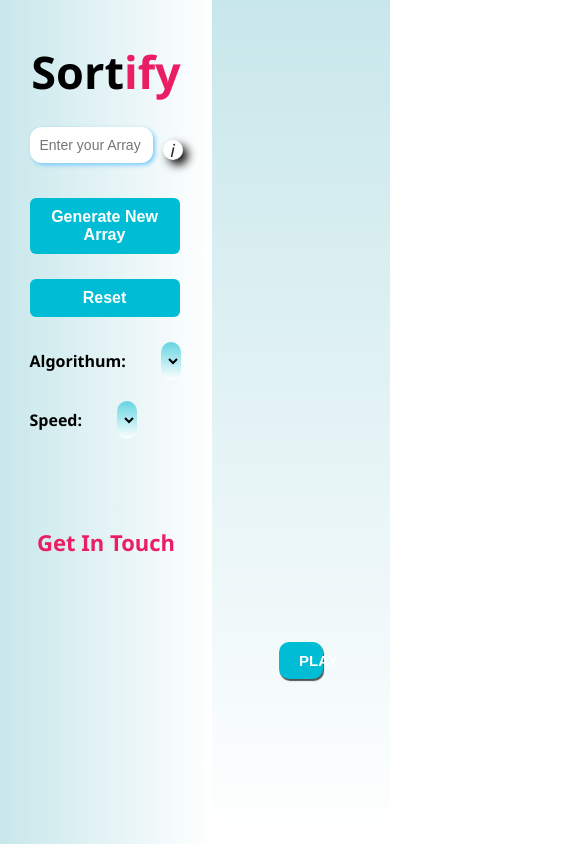
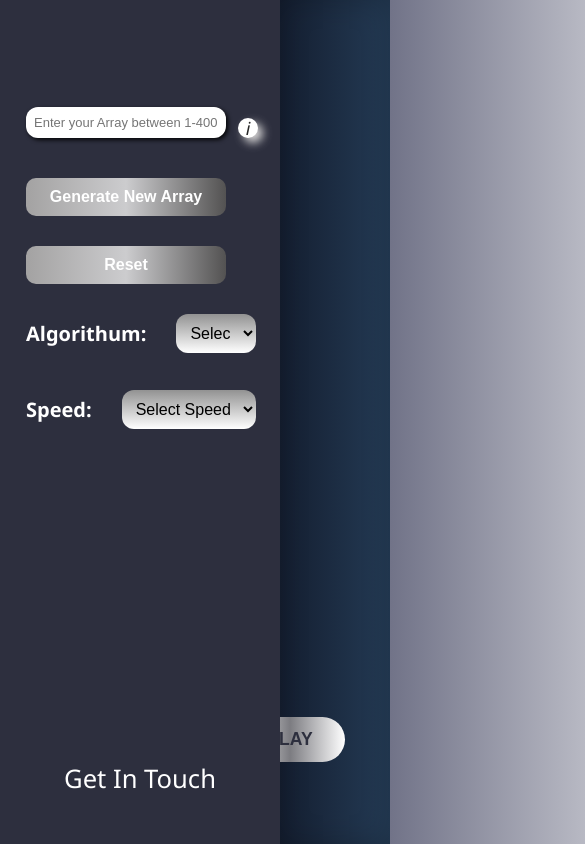
Before and after one commit to Sh1wang1/sortify, a React (Vite) app: page / in a window 390 px wide. Shown: the top 844 px of the page, 585 px wide, since content can reach past the window. Built offline with nearby package versions, Linux system fonts and the light colour scheme.

Commit message:
ui changed

```diff
--- a/src/App.css
+++ b/src/App.css
@@ -1,57 +1,165 @@
+* {
+  box-sizing: border-box;
+  margin: 0;
+  padding: 0;
+}
+
 body {
-    margin: 0;
-    font-family: 'Segoe UI', sans-serif;
+  font-family: "Segoe UI", Tahoma, Geneva, Verdana, sans-serif;
+  background: linear-gradient(to right, #717388 0%, white 100%);
+  color: #333;
+  overflow-x: hidden;
 }
 .app-container {
   display: flex;
   height: 100vh;
+  width: 100%;
 }
-  .sort {
-    color: black;
-    font-size: 45px;
+.sidebar {
+   background-color: #2d2f3e;
+  color: #fff;
+  padding: 1rem;
+  width: 280px;
+  display: flex;
+  flex-direction: column;
+  justify-content: space-between;
 }
-  .ify {
-    color: #e91e63;
-    font-size: 45px;
+
+.heading {
+  text-align: center;
+  margin-bottom: 1rem;
+  margin-left:690px;
+  z-index: 2;
+}
+
+
+
+.group {
+  font-size: 3rem;
+  font-weight: bold;
 
 }
 
+.sort {
+  color: #ffffff;
+}
+
+.ify {
+  color: #e91e63;
+}
 .group:hover .sort {
   color: #e91e63;
 }
 .group:hover .ify {
-    color: black;
+  color: rgb(255, 255, 255);
 }
 
-  .sidebar {
-    width: 300px;
-    background: linear-gradient(to right, #c8e7eb 0%, white 100%);
+
+.new-sidebar {
+  flex: 1;
   display: flex;
   flex-direction: column;
-    align-items: flex-start;
-    justify-content: flex-start;
-    box-shadow: 2px 0 5px rgba(121, 53, 53, 0.1);
+  justify-content: space-between;
 }
 
-  .sidebar h2 {
-    font-size: 37px;
-    font-weight: bold;
-    margin-bottom: 10px;
-    margin-left: 700px;
-    z-index: 2;
-  }
-  .sidebar label {
-    font-weight: 500;
+.footer {
+  font-size: 1.6rem;
+  text-align: center;
+  color:white;
+  cursor: pointer;
+  margin-bottom:2rem;
 }
 
-  .sidebar select {
-    padding: 10px 10px;
-    font-size: 14px;
-    border-radius: 15px;
+.footer:hover {
+  color: #e91e63;
+  text-decoration: underline;
 }
 
-  .sidebar input[type="range"] {
-    width: 100%;
+.visualizer-wrap {
+  flex: 1;
+  display: flex;
+  flex-direction: column;
+  /* background: linear-gradient(to right, #38394e 0%, white 100%); */
+
+  background: linear-gradient(to right, #141e30, #243b55);
+
+    box-shadow: inset 0 0 30px rgba(0, 0, 0, 0.2);
+  overflow: auto;
+  gap: 0px;
+}
+
+.visualizer {
+  display: flex;
+  align-items: flex-end;
+  justify-content: center;
+  height: 85%;
+  padding: 1rem;
+
+}
+
+.bar {
+  width: 30px;
+background-color: #00bcd4;
+  text-align: center;
+  font-size: 12px;
+  font-weight: bold;
+  color: #000000;
+  border-radius: 5px 5px 0 0;
+  transition: background-color 0.3s, height 0.3s;
+}
+
+.button-container {
+  display: flex;
+  justify-content: center;
+
+}
+
+.play-btn {
+  background: linear-gradient(to right, #ffffff, #7c7c81, #ffffff);
+  border: none;
+  padding: 0.75rem 2rem;
+  border-radius: 30px;
+  font-size: 1.1rem;
+  font-weight: bold;
+  color: #2d2f3e;
+  cursor: pointer;
+  margin-left: -90px;
+  transition: transform 0.2s ease, background 0.3s ease;
+}
+
+.play-btn:disabled {
+  cursor: not-allowed;
+}
+
+.play-btn:hover:not(:disabled) {
+  transform: scale(1.05);
+}
+
+/* .legend-right {
+  position: absolute;
+  top: 10%;
+  right: 20px;
+  background: #fdfdfd;
+  border: 2px solid #5fb8fd;
+  border-radius: 10px;
+  padding: 1rem;
+  box-shadow: 0 5px 15px rgba(0, 0, 0, 0.15);
+  animation: fadeIn 0.3s ease;
+  z-index: 999;
+} */
+
+.close-legend {
+  background: none;
+  border: none;
+  font-size: 1.2rem;
+  font-weight: bold;
+  color: #2d2f3e;
+  float: right;
+  cursor: pointer;
+}
+
+.close-legend:hover {
+  color: #ff4e4e;
 }
 
 .buttons {
@@ -61,126 +169,22 @@
   width: 100%;
 }
 
-  button,
-  select,
-  input {
-    width: 90%;
-    padding: 0.5rem;
-    border-radius: 10px;
-    border:none;
-    font-size: 16px;
 
+button:disabled {
+  cursor: not-allowed;
+}
+input:disabled {
+   cursor: not-allowed;
 }
 
-  .sidebar button {
-    padding: 10px;
-    font-size: 16px;
-    font-weight: bold;
-    border-radius: 6px;
-    background-color: #00bcd4;
-    color: white;
-    cursor: pointer;
-    width:249px;
-    transition: background-color 0.3s;
+
+@keyframes fadeIn {
+  from {
+    opacity: 0;
+    transform: translateX(30px);
   }
-
-  .sidebar button:hover {
-    background-color: #0c8592;
+  to {
+    opacity: 1;
+    transform: translateX(0);
   }
-
-  .footer {
-    margin-left: 80px;
-    text-align: center;
-    font-size: 22px;
-    font-weight: bold;
-    color: #e91e63;
-    cursor: pointer;
-
-
 }
-
-  .visualizer {
-    flex-grow: 1;
-    background: linear-gradient(to bottom, #c8e7eb 0%, white 100%);
-    display: flex;
-    flex-direction: column;
-    align-items: center;
-    justify-content: center;
-    position: relative;
-    gap:12px;
-  }
-
-  .play-btn {
-    margin-right: 80px;
-    padding: 10px 20px;
-    width:200px;
-    background-color: #00bcd4;
-    box-shadow: 1px 2px 1px rgba(5, 0, 0, 0.671);
-    border-radius: 10px;
-    color: white;
-    font-weight: bold;
-    font-size: 15px;
-    cursor: pointer;
-
-  }
-
-  .play-btn:disabled {
-    background-color: #00bcd4;
-    cursor: not-allowed;
-  }
-  .play-btn:hover {
-    background-color: #0d5d66;
-    box-shadow: 2px 4px 6px rgb(2, 1, 1);
-    transform: translateY(-2px);
-    transition: all 0.2s ease-in-out;
-  }
-  @media (max-width:830px) {
-    .app-container {
-      flex-direction: row;
-    }
-
-    .sidebar {
-      width: 180px;
-      align-items: center;
-      padding: 1rem;
-      box-shadow: none;
-    }
-
-    .sidebar h2 {
-      font-size: 30px;
-      margin-left: 0;
-      text-align: center;
-    }
-
-     .buttons {
-      flex-direction: column;
-      align-items: center;
-
-    }
-
-    .sidebar button {
-      width: 150px;
-    }
-
-    .footer {
-      margin-left: 0;
-      text-align: center;
-      padding-top: 30px;
-    }
-
-    .visualizer {
-      padding: 1rem;
-      gap: 7px;
-      display: flex;
-      flex-direction: column;
-      align-items: center;
-      position: relative;
-    }
-
-    .play-btn {
-      width: 30%;
-      cursor: pointer;
-      margin: 0;
-    }
-
-  }
--- a/src/App.jsx
+++ b/src/App.jsx
@@ -79,7 +79,6 @@
   };
 
   const reSet = () => {
-
     setArray([]);
     setSelectedSorting("");
     setUserInuptArray("");
@@ -162,11 +161,10 @@
               barTwo.style.backgroundColor = "#5fb8fd";
             }
           }, speed);
-
         } else if (animation.type === "markSorted") {
           barEle[animation.index].style.backgroundColor = "green";
         }
-      }, i * speed/0.5);
+      }, (i * speed) / 0.5);
     }
 
     setTimeout(() => {
@@ -174,7 +172,6 @@
       setArray(sortedArray);
     }, animations.length * speed + speed);
   };
-
 
   const animateSelectionSorting = (animations, sortedArray) => {
     const bars = document.getElementsByClassName("bar");
@@ -204,15 +201,17 @@
           }
 
           setTimeout(() => {
-            if (barOne.style.backgroundColor !== "green") barOne.style.backgroundColor = "#5fb8fd";
-            if (barTwo.style.backgroundColor !== "green") barTwo.style.backgroundColor = "#5fb8fd";
+            if (barOne.style.backgroundColor !== "green")
+              barOne.style.backgroundColor = "#5fb8fd";
+            if (barTwo.style.backgroundColor !== "green")
+              barTwo.style.backgroundColor = "#5fb8fd";
           }, speed);
         }
 
         if (isSorted) {
           bars[barOneIdx].style.backgroundColor = "green";
         }
-      }, i * speed/0.5);
+      }, (i * speed) / 0.5);
     }
 
     setTimeout(() => {
@@ -262,7 +261,6 @@
             break;
           }
 
-
           case "sortedUpto": {
             for (let k = 0; k <= action.index; k++) {
               bars[k].style.backgroundColor = "green";
@@ -290,8 +288,8 @@
   };
   const animateMergeSorting = (animations) => {
     const bars = document.getElementsByClassName("bar");
-    for (let i=0;i<bars.length;i++){
-      bars[i].style.backgroundColor="#5fb8fd";
+    for (let i = 0; i < bars.length; i++) {
+      bars[i].style.backgroundColor = "#5fb8fd";
     }
     for (let i = 0; i < animations.length; i++) {
       const isColorChange = i % 3 !== 2;
@@ -324,16 +322,16 @@
     }, animations.length * speed);
   };
 
-
-
   return (
     <div className="app-container">
         <div className="sidebar">
+          <div className="heading">
             <h2 className="group">
               <span className="sort">Sort</span>
               <span className="ify">ify</span>
             </h2>
-
+          </div>
+          <div className="new-sidebar">
             <Control
               handleNewArrayGenrate={handleNewArrayGenrate}
               handleSorting={handleSorting}
@@ -345,33 +343,35 @@
               speed={speed}
               selectedSorting={selectedSorting}
             />
-
             <p className="footer" onClick={() => setShowContact(true)}>
               Get In Touch
             </p>
           </div>
-
-      <div className="visualizer">
+        </div>
+        <div className="visualizer-wrap">
+        <div className="visualizer" >
           <Visual array={array} />
+        </div>
+          <div className="button-container">
             <button
               className="play-btn"
               onClick={handlePlay}
-          disabled={ isSorting ||
-            array.length === '' ||
-            !selectedSorting ||
-            !speed }
+              disabled={
+                isSorting || array.length === 0 || !selectedSorting || !speed
+              }
             >
               PLAY
             </button>
           </div>
-      {showColor && (
-        <div className="legend-right">
-          <button className="close-legend" onClick={() => setShowColor(false)}>
-            ×
-          </button>
-          <Color />
+
+
+        {
+          showColor && (<Color
+            isVisible={showColor}
+            onClose={()=> setShowColor(false)}/>
+          )
+        }
         </div>
-      )}
 
       {showContact && (
         <ContactSection
--- a/src/control/Color.jsx
+++ b/src/control/Color.jsx
@@ -1,8 +1,10 @@
 import React from "react";
 import "./Color.css";
 
-function Color() {
+function Color({ isVisible, onClose }) {
   return (
+    <div className={`color-section ${isVisible ? "show" : ""}`}>
+      <span className="close-icon" onClick={onClose}>&times;</span>
     <div className="legend-container">
       <h3 className="visual">Visual Actions</h3>
       <ul className="legend-list">
@@ -24,6 +26,7 @@
         </li>
       </ul>
     </div>
+    </div>
   );
 }
 
--- a/src/control/Control.jsx
+++ b/src/control/Control.jsx
@@ -36,7 +36,7 @@
         Reset
       </button>
       <div className="select-wrap">
-        <div className="child-wrap">
+        <div className="child-wrap algo">
           <label htmlFor="algorithm">
             Algorithum:
             <select
--- a/src/control/Visual.css
+++ b/src/control/Visual.css
@@ -2,7 +2,6 @@
     display: flex;
     justify-content: center;
     align-items:flex-end;
-    gap: 8px;
     margin-top: 50px;
     position: relative;
     height: 400px;
@@ -12,7 +11,7 @@
     margin: 0 5px;
     margin-right:15px;
     width: 25px;
-    background-color: #5fb8fd;
+    background-color:  #00bcd4;
     border-radius: 10px;
     box-shadow: 5px 5px 15px #202020;
     transition: height 0.2s, background-color 0.2s;
@@ -34,7 +33,7 @@
     background-color: #8fd19e;
   }
   .bar.blue {
-    background-color: #5fb8fd;
+    background-color: #00bcd4;
   }
 
   @media (max-width: 830px) {
--- a/src/control/control.css
+++ b/src/control/control.css
@@ -11,7 +11,7 @@
 .wrapper {
   display: flex;
   align-items: center;
-  gap: 25px;
+  gap: 12px;
 
 }
 .info-wrap{
@@ -22,21 +22,21 @@
 .info-icon {
   background-color: #ffffff;
   border-radius: 50%;
-  width: 24px;
-  height: 24px;
+  width: 20px;
+  height: 20px;
   display: flex;
   justify-content: center;
   align-items: center;
-  font-size: 22px;
+  font-size: 18px;
   color: #000000d8;
-  box-shadow: 5px 5px 10px #0e0d0d;
+  box-shadow: 5px 5px 10px #dad8d8;
   transition: box-shadow 0.3s ease;
   cursor: pointer;
 }
 .text {
   visibility: hidden;
-  background-color: rgba(117, 113, 113, 0.856);
-  color: #fff;
+  background-color: rgba(255, 255, 255, 0.856);
+  color: #000000;
   text-align: center;
   border-radius: 5px;
   padding: 5px 10px;
@@ -46,7 +46,7 @@
   margin-left:30px;
   opacity: 0;
   transition: opacity 0.3s;
-  width:90px;
+  width:120px;
 }
 
 .info-wrap:hover .text {
@@ -56,13 +56,13 @@
 
 
 .neu-input {
-  padding: 10px;
+  padding: 8px;
   width: 200px;
-  font-size: 14px;
-  background: linear-gradient( #f4f5f5 );
+  font-size: 13px;
+  background: linear-gradient( #fff8f8 );
   border: none;
   border-radius: 12px;
-  box-shadow: 2px 2px 4px rgba(104, 195, 255, 0.884);
+  box-shadow: 2px 2px 4px rgba(0, 0, 0, 0.884);
   outline:none;
   margin-bottom: 10px;
 }
@@ -71,11 +71,10 @@
   padding: 10 10px;
   width: 100%;
   font-size: 16px;
-  background: linear-gradient(to bottom, #65d4e2 0%, white 100%);
+  background: linear-gradient(to bottom, #929292 0%, white 100%);
 
 }
 .select-wrap{
-  margin-bottom: 1rem;
   display: flex;
   flex-direction: column;
   gap: 2rem;
@@ -88,83 +87,43 @@
   font-weight: bold;
 
 }
+.child-wrap{
+  width:230px;
+}
 
 label {
-  font-size: 16px;
+  font-size: 20px;
   margin-bottom: 5px;
-  color: #000000;
+  color: #ffffff;
+  font-weight: bold;
 }
+
 
 select {
   width: 100%;
   padding: 10px;
   font-size: 16px;
-  background: linear-gradient(to bottom, #65d4e2 0%, white 100%);
   border: none;
   border-radius: 12px;
   outline: none;
 }
 .neu-dropdown option{
-  padding:10px;
-  background:rgba(212, 239, 250, 0.836);
+  background:rgba(138, 138, 138, 0.836);
 
 }
-.neu-button:disabled {
-  cursor: not-allowed;
+.neu-button {
+  padding: 10px;
+  font-size: 16px;
+  font-weight: bold;
+  border-radius: 6px;
+  background: linear-gradient(to right, #a3a2a2, #ccccce, #535252);
+  color: white;
+  cursor: pointer;
+  width:200px;
+  border-radius: 10px;
+  border: none;
+  transition: background-color 0.3s;
 }
-input:disabled {
-   cursor: not-allowed;
+.neu-button:hover{
+  background-color: grey;
 }
-
-@media (max-width: 830px) {
-  .container {
-    padding: 15px;
-    gap: 25px;
-  }
-  .neu-button:disabled {
-    cursor: not-allowed;
-  }
-  input:disabled {
-     cursor: not-allowed;
-  }
-  .wrapper {
-    flex-direction: row;
-    gap: 10px;
-    width: 100%;
-  }
-
-  .neu-input {
-    width: 90%;
-    font-size: 14px;
-  }
-
-
-  .select-wrap {
-    gap: 1rem;
-    width: 90%;
-  }
-
-  .child-wrap label {
-    gap: 35px;
-  }
-
-  .text {
-    bottom: -70px;
-    margin-left: 0;
-    width: 100px;
-    font-size: 12px;
-  }
- .neu-dropdown{
-  width:20px;
-
-
- }
-  .info-icon {
-    width: 20px;
-    height: 20px;
-    font-size: 18px;
-  }
-  .neu-dropdown option{
-     background:rgba(212, 239, 250, 0.836);
-  }
-}
```
Also changed, not shown: src/control/Color.css (+36 -67 lines), src/control/Contact.css (+0 -28 lines). Lines whose indentation alone changed are shown as unchanged.
